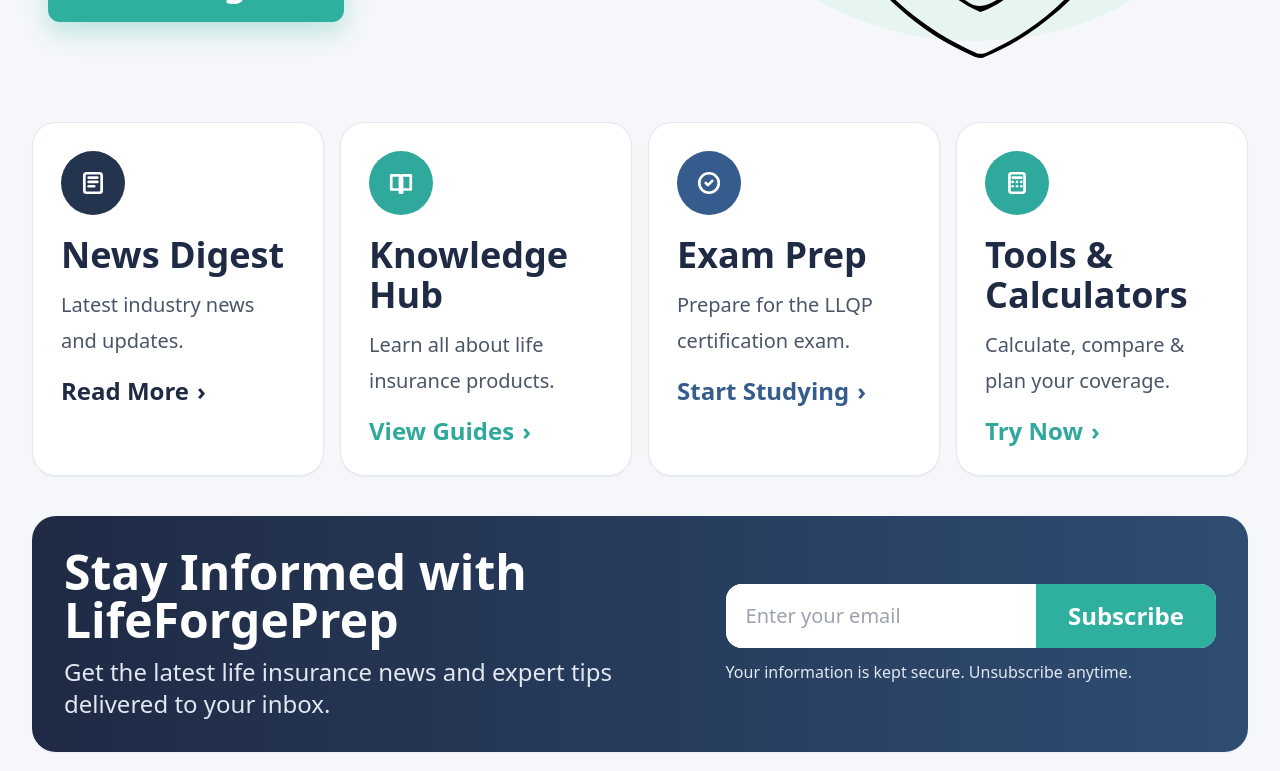
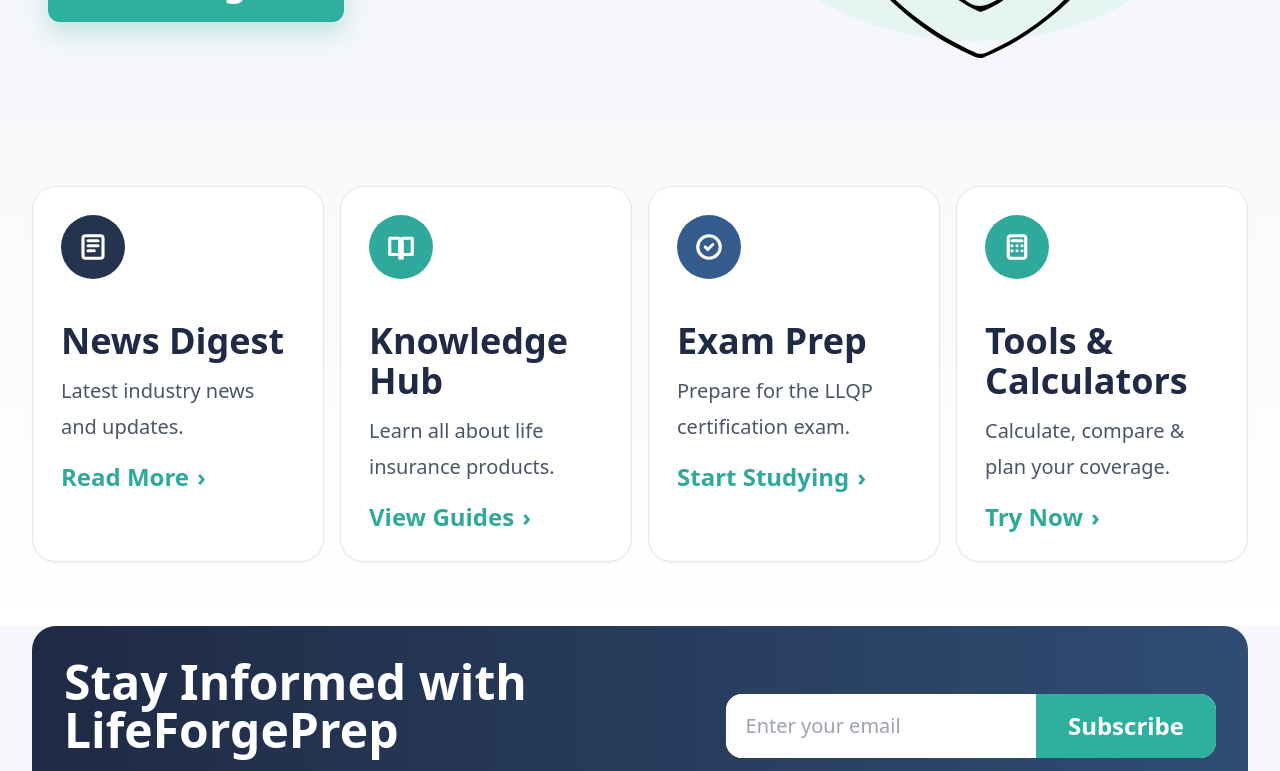
Before and after one commit to jfitz80/LifeForgeStudyPrep, a Next.js app: page / in a window 1280 px wide. Shown: the part 500-1271 px from the top of the page. Built offline with nearby package versions, Linux system fonts and the light colour scheme.

Commit message:
Homepage card polish: larger icons, hover lift, and spacing refinements

```diff
--- a/app/page.tsx
+++ b/app/page.tsx
@@ -23,7 +23,6 @@ const cards = [
     cta: 'Read More',
     href: '/news',
     iconBg: 'bg-[#24334E]',
-    ctaColor: 'text-[#1F2A44]',
     icon: (
       <svg viewBox="0 0 24 24" fill="none" stroke="white" strokeWidth="2.5" strokeLinecap="round" strokeLinejoin="round">
         <rect x="4" y="3" width="16" height="18" rx="2" />
@@ -39,7 +38,6 @@ const cards = [
     cta: 'View Guides',
     href: '/knowledge',
     iconBg: 'bg-[#2FA99C]',
-    ctaColor: 'text-[#2FA99C]',
     icon: (
       <svg viewBox="0 0 24 24" fill="none" stroke="white" strokeWidth="2.5" strokeLinecap="round" strokeLinejoin="round">
         <path d="M3 5h7a3 3 0 0 1 3 3v13a3 3 0 0 0-3-3H3z" />
@@ -53,7 +51,6 @@ const cards = [
     cta: 'Start Studying',
     href: '/exam-prep',
     iconBg: 'bg-[#355C8C]',
-    ctaColor: 'text-[#355C8C]',
     icon: (
       <svg viewBox="0 0 24 24" fill="none" stroke="white" strokeWidth="2.5" strokeLinecap="round" strokeLinejoin="round">
         <circle cx="12" cy="12" r="9" />
@@ -67,7 +64,6 @@ const cards = [
     cta: 'Try Now',
     href: '/tools',
     iconBg: 'bg-[#2FA99C]',
-    ctaColor: 'text-[#2FA99C]',
     icon: (
       <svg viewBox="0 0 24 24" fill="none" stroke="white" strokeWidth="2.5" strokeLinecap="round" strokeLinejoin="round">
         <rect x="5" y="3" width="14" height="18" rx="2" />
@@ -127,9 +123,7 @@ export default function HomePage() {
         <section className="relative overflow-hidden px-6 py-12 md:px-12 md:py-[72px]">
           <div className="mx-auto grid max-w-7xl grid-cols-1 items-center gap-10 lg:grid-cols-[1.1fr_0.9fr] lg:gap-10">
             <div className="flex flex-col justify-center">
-              <h1 className="text-5xl font-bold tracking-tight text-[#1F2A44] sm:text-6xl">
-                Life Insurance Explained Simply
-              </h1>
+              <h1 className="text-5xl font-bold tracking-tight text-[#1F2A44] sm:text-6xl">Life Insurance Explained Simply</h1>
               <p className="mt-6 max-w-xl text-2xl leading-relaxed text-[#33415d]">
                 Industry news, product insights, and guidance to help you make better insurance decisions.
               </p>
@@ -145,7 +139,6 @@ export default function HomePage() {
 
             <div className="relative mx-auto mt-6 flex w-full max-w-[520px] items-center justify-center lg:mt-0">
               <div className="absolute z-[1] aspect-[1.35/1] w-full max-w-[500px] rounded-[50%] bg-[#e6f4f2]" />
-
               <div className="relative z-[2] w-[72%] max-w-[340px]">
                 <Image
                   src="/brand/lifeforge-emblem.svg"
@@ -160,21 +153,28 @@ export default function HomePage() {
           </div>
         </section>
 
-        <section className="mx-auto -mt-2 max-w-7xl px-4 pb-10 sm:px-6 lg:px-8">
+        <section className="bg-gradient-to-b from-[#f7f9fb] to-white">
+          <div className="mx-auto -mt-2 max-w-7xl px-4 py-16 sm:px-6 lg:px-8">
             <div className="grid gap-4 md:grid-cols-2 xl:grid-cols-4">
               {cards.map((card) => (
-              <article key={card.title} className="rounded-3xl border border-slate-200 bg-white p-7 shadow-sm">
-                <div className={`mb-5 inline-flex h-16 w-16 items-center justify-center rounded-full ${card.iconBg}`}>
-                  <span className="h-[26px] w-[26px]">{card.icon}</span>
+                <article
+                  key={card.title}
+                  className="group rounded-3xl border border-slate-200 bg-white p-7 shadow-sm transition duration-300 ease-out hover:-translate-y-1.5 hover:shadow-[0_14px_30px_rgba(0,0,0,0.08)]"
+                >
+                  <div className={`mb-5 inline-flex h-16 w-16 items-center justify-center rounded-full ${card.iconBg} transition duration-300 group-hover:scale-105`}>
+                    <span className="h-[30px] w-[30px]">{card.icon}</span>
                   </div>
-                <h2 className="text-4xl font-semibold text-[#1F2A44]">{card.title}</h2>
+
+                  <h2 className="mb-[10px] mt-[22px] text-4xl font-semibold text-[#1F2A44]">{card.title}</h2>
                   <p className="mt-3 text-xl leading-9 text-[#4A5568]">{card.body}</p>
-                <Link href={card.href} className={`mt-4 inline-flex items-center gap-2 text-2xl font-semibold ${card.ctaColor}`}>
+
+                  <Link href={card.href} className="mt-4 inline-flex items-center gap-2 text-2xl font-semibold text-[#2FA99C] hover:underline">
                     {card.cta}
                     <span aria-hidden>›</span>
                   </Link>
                 </article>
               ))}
+            </div>
           </div>
         </section>
 
```
Lines whose indentation alone changed are shown as unchanged.
